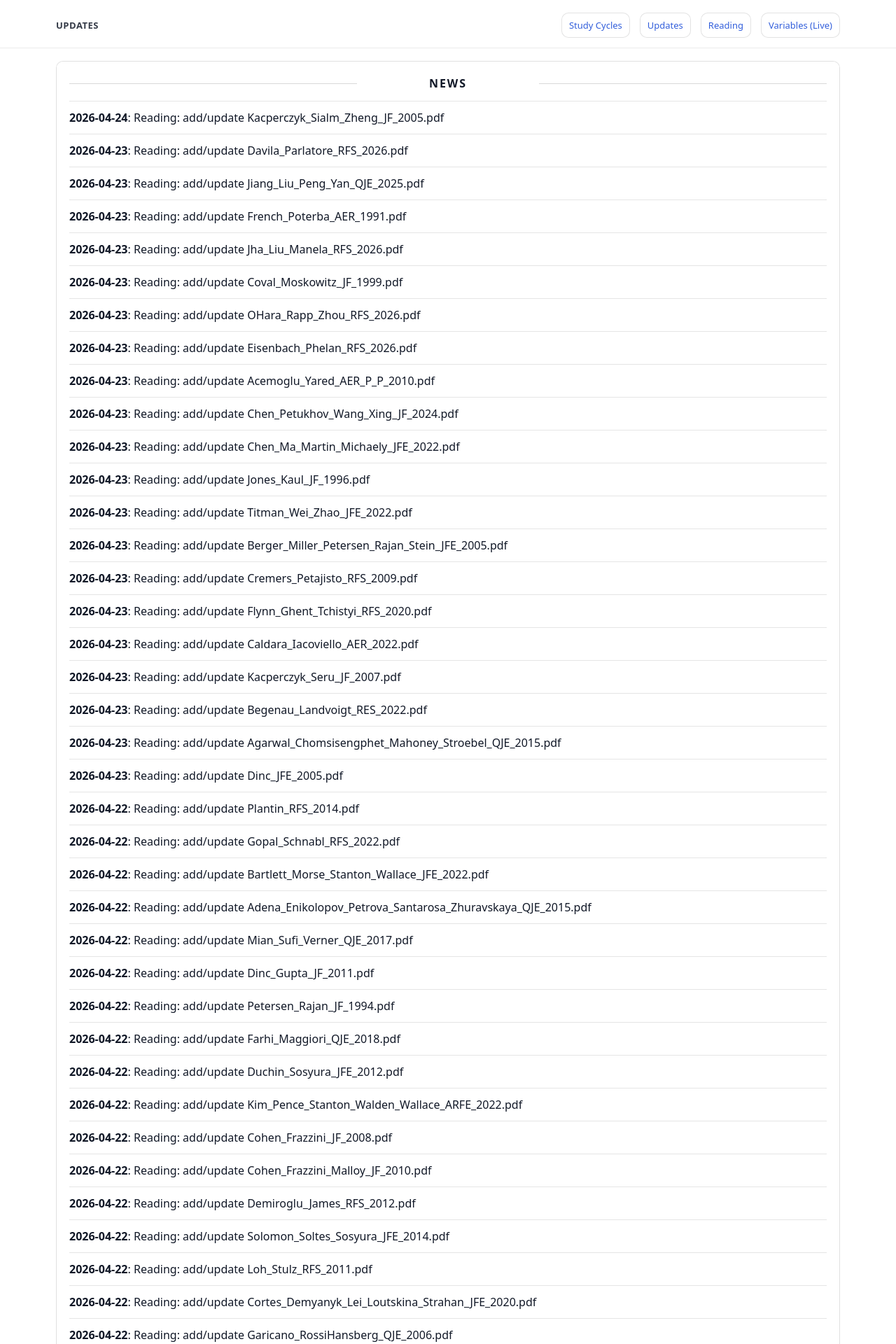
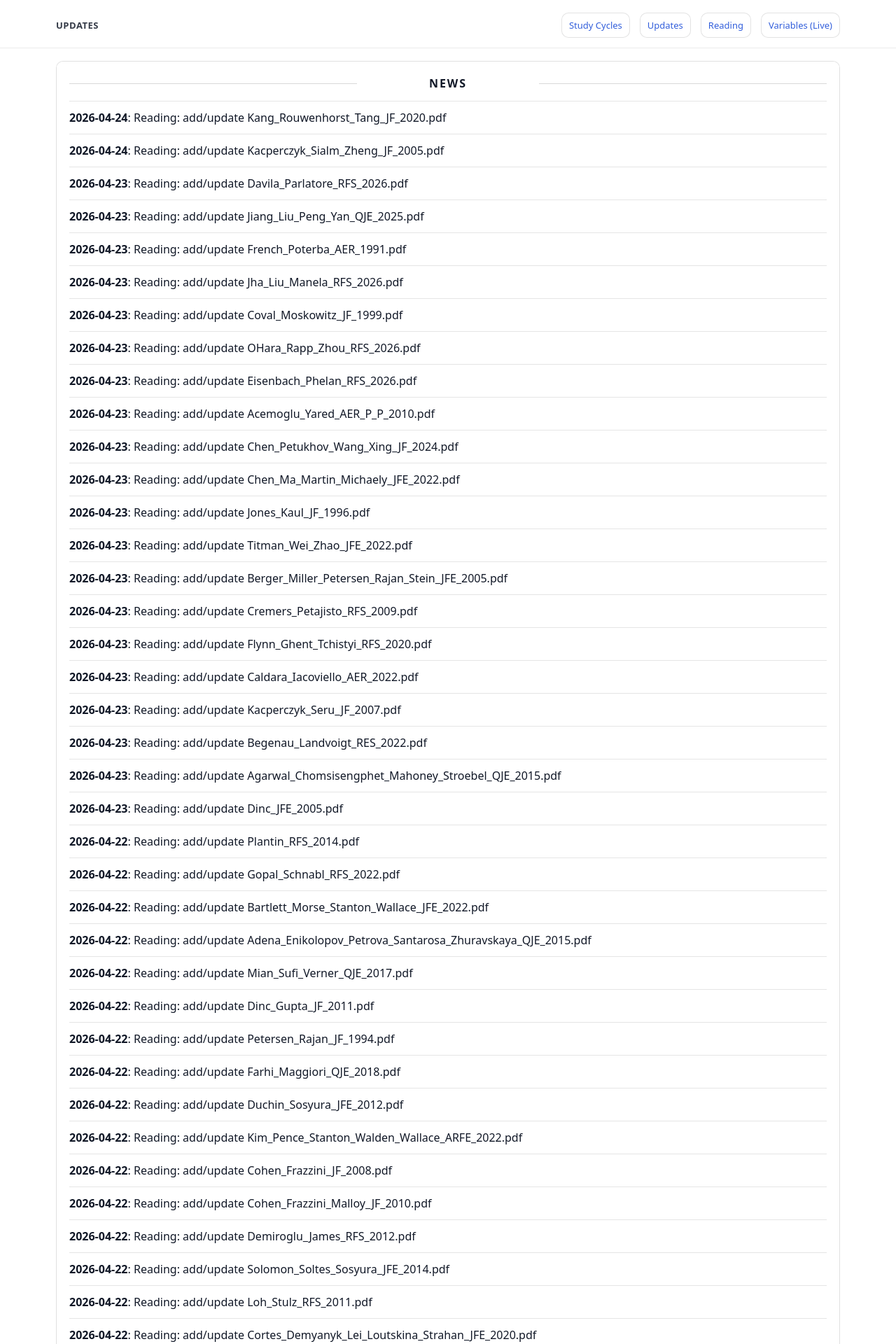
Before and after one commit to yaxinzn/study-archive, a Jekyll site: the page built from updates/index.md, in a window 1280 px wide. Shown: the top 1920 px of the page at 70% size. Built offline with Jekyll 4.4.1, drawn with Linux system fonts in a browser that asks for light colours; some of the changed text lies outside the part shown.

Commit message:
chore: update NEWS feed

```diff
--- a/_data/news.yml
+++ b/_data/news.yml
@@ -1,4 +1,7 @@
 # Auto-generated update history (sorted newest -> oldest). Do not edit manually.
+- ts: "1776978408"
+  date: "2026-04-24"
+  title: "Reading: add/update Kang_Rouwenhorst_Tang_JF_2020.pdf"
 - ts: "1776977734"
   date: "2026-04-24"
   title: "Reading: add/update Kacperczyk_Sialm_Zheng_JF_2005.pdf"
```
